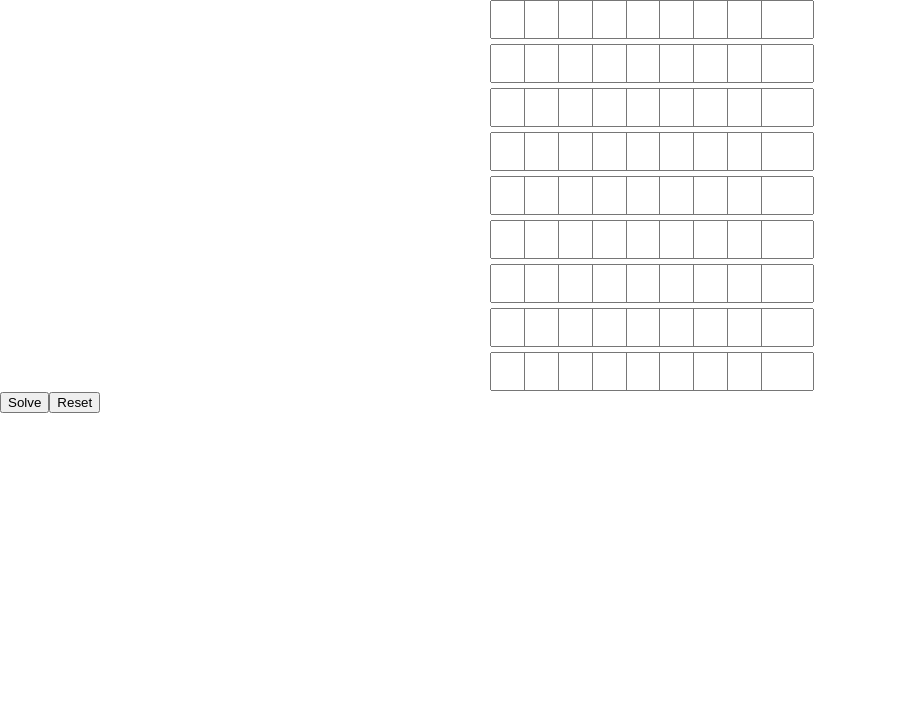
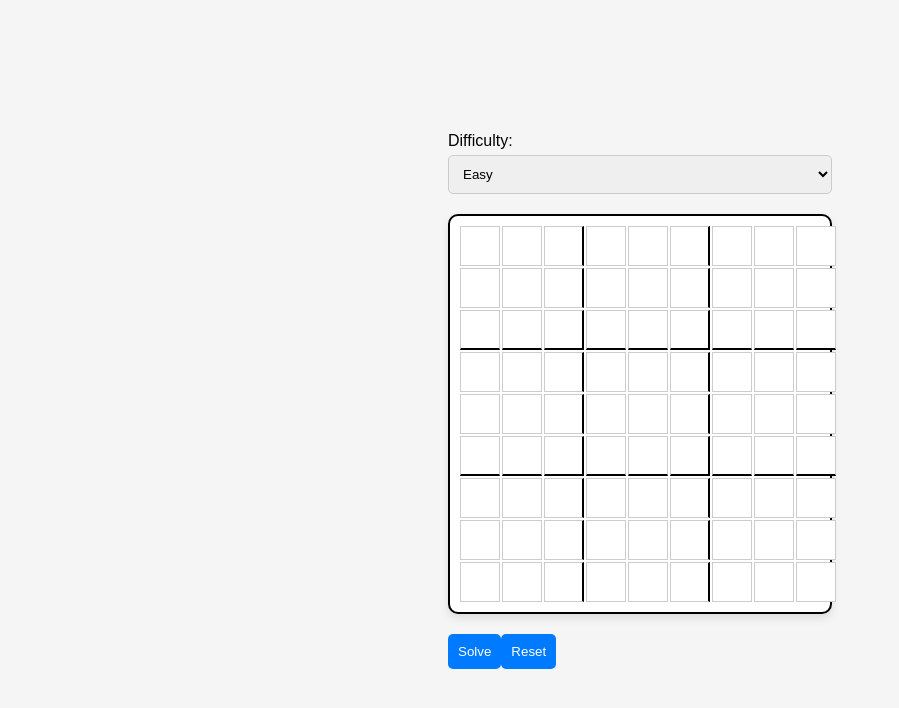
Before and after one commit to sziszi86/sudoko1, a React (Create React App) app in the folder sudoku-solver/: page /solver in a window 1280 px wide. Shown: the top 708 px of the page, without its empty margins (0-899 px from the left). Built offline with nearby package versions, Linux system fonts and the light colour scheme.

Commit message:
nehezsegi fokozatok

```diff
--- a/sudoku-solver/src/App.css
+++ b/sudoku-solver/src/App.css
@@ -1,14 +1,98 @@
-/* src/App.css */
+body {
+  font-family: 'Arial', sans-serif;
+  background-color: #f5f5f5;
+  margin: 0;
+  padding: 0;
+  display: flex;
+  justify-content: center;
+  align-items: center;
+  height: 100vh;
+  box-sizing: border-box;
+}
+
+.container {
+  max-width: 1200px;
+  margin: 0 auto;
+  padding: 20px;
+}
+
+h1 {
+  text-align: center;
+  margin-bottom: 20px;
+  font-size: 2em;
+  color: #333;
+}
+
+form {
+  display: flex;
+  flex-direction: column;
+  gap: 10px;
+  max-width: 400px;
+  margin: 0 auto 20px auto;
+  padding: 20px;
+  background-color: white;
+  border-radius: 10px;
+  box-shadow: 0 4px 8px rgba(0, 0, 0, 0.1);
+}
+
+label {
+  display: flex;
+  flex-direction: column;
+  gap: 5px;
+}
+
+input[type="email"], select {
+  padding: 10px;
+  border: 1px solid #ccc;
+  border-radius: 5px;
+}
+
+button {
+  padding: 10px;
+  background-color: #007bff;
+  color: white;
+  border: none;
+  border-radius: 5px;
+  cursor: pointer;
+}
+
+button:hover {
+  background-color: #0056b3;
+}
+
 .sudoku-grid {
   display: grid;
-  grid-template-columns: repeat(9, 1fr);
-  grid-gap: 5px;
-  max-width: 300px;
-  margin: auto;
+  grid-template-columns: repeat(9, 40px);
+  grid-template-rows: repeat(9, 40px);
+  gap: 2px;
+  max-width: 360px;
+  margin: 20px auto;
+  padding: 10px;
+  background-color: #fff;
+  border: 2px solid #000;
+  border-radius: 10px;
+  box-shadow: 0 4px 8px rgba(0, 0, 0, 0.1);
 }
 
 .sudoku-grid input {
   width: 100%;
-  padding: 10px;
+  height: 100%;
+  padding: 0;
   text-align: center;
+  font-size: 1.2em;
+  border: 1px solid #ccc;
+  box-sizing: border-box;
 }
+
+.sudoku-grid input:focus {
+  outline: none;
+  border: 2px solid #007bff;
+}
+
+.sudoku-grid .border-right {
+  border-right: 2px solid #000;
+}
+
+.sudoku-grid .border-bottom {
+  border-bottom: 2px solid #000;
+}
--- a/sudoku-solver/src/components/SubscriptionForm.jsx
+++ b/sudoku-solver/src/components/SubscriptionForm.jsx
@@ -1,8 +1,8 @@
-// src/components/SubscriptionForm.jsx
 import React, { useState } from 'react';
 
 const SubscriptionForm = () => {
     const [email, setEmail] = useState('');
+    const [difficulty, setDifficulty] = useState('easy');
     const [message, setMessage] = useState('');
 
     const handleSubmit = (e) => {
@@ -24,6 +24,14 @@ const SubscriptionForm = () => {
                     required
                 />
             </label>
+            <label>
+                Difficulty:
+                <select value={difficulty} onChange={(e) => setDifficulty(e.target.value)}>
+                    <option value="easy">Easy</option>
+                    <option value="medium">Medium</option>
+                    <option value="hard">Hard</option>
+                </select>
+            </label>
             <button type="submit">Subscribe</button>
             {message && <p>{message}</p>}
         </form>
--- a/sudoku-solver/src/components/SudokuGrid.jsx
+++ b/sudoku-solver/src/components/SudokuGrid.jsx
@@ -1,11 +1,18 @@
-// src/components/SudokuGrid.jsx
 import React from 'react';
 
 const SudokuGrid = ({ grid, onChange }) => {
     return (
         <div className="sudoku-grid">
             {grid.map((row, rowIndex) =>
-                row.map((cell, colIndex) => (
+                row.map((cell, colIndex) => {
+                    let className = "";
+                    if ((colIndex + 1) % 3 === 0 && colIndex < 8) {
+                        className += " border-right";
+                    }
+                    if ((rowIndex + 1) % 3 === 0 && rowIndex < 8) {
+                        className += " border-bottom";
+                    }
+                    return (
                         <input
                             key={`${rowIndex}-${colIndex}`}
                             type="number"
@@ -13,8 +20,10 @@ const SudokuGrid = ({ grid, onChange }) => {
                             max="9"
                             value={cell || ''}
                             onChange={(e) => onChange(rowIndex, colIndex, e.target.value)}
+                            className={className}
                         />
-                ))
+                    );
+                })
             )}
         </div>
     );
--- a/sudoku-solver/src/pages/LandingPage.jsx
+++ b/sudoku-solver/src/pages/LandingPage.jsx
@@ -1,12 +1,14 @@
 import React from 'react';
 import SubscriptionForm from '../components/SubscriptionForm';
+import { Link } from 'react-router-dom';
 
 const LandingPage = () => {
     return (
         <div>
             <h1>Welcome to Sudoku Solver</h1>
-            <p>Lorem ipsum dolor sit amet, consectetur adipiscing elit.</p>
+            <p>Lorem ipsum dolor sit amet, consectetur adipiscing elit. Nullam id dolor id nibh ultricies vehicula ut id elit.</p>
             <SubscriptionForm />
+            <Link to="/solver">Go to Sudoku Solver</Link>
         </div>
     );
 };
--- a/sudoku-solver/src/pages/SudokuSolverPage.jsx
+++ b/sudoku-solver/src/pages/SudokuSolverPage.jsx
@@ -1,34 +1,32 @@
-// src/pages/SudokuSolverPage.jsx
 import React, { useState, useEffect } from 'react';
 import SudokuGrid from '../components/SudokuGrid';
-import { solveSudoku, isValidSudoku } from '../utils/sudokuSolver';
+import { solveSudoku, generateSudoku } from '../utils/sudokuSolver';
 
 const SudokuSolverPage = () => {
-    const [grid, setGrid] = useState(Array(9).fill(Array(9).fill(null)));
+    const emptyGrid = Array(9).fill().map(() => Array(9).fill(null));
+
+    const [difficulty, setDifficulty] = useState('easy');
+    const [grid, setGrid] = useState(() => {
+        const savedGrid = JSON.parse(localStorage.getItem('sudoku-grid'));
+        return savedGrid || emptyGrid;
+    });
     const [message, setMessage] = useState('');
-
-    useEffect(() => {
-        const savedGrid = JSON.parse(localStorage.getItem('sudoku-grid'));
-        if (savedGrid) {
-            setGrid(savedGrid);
-        }
-    }, []);
 
     useEffect(() => {
         localStorage.setItem('sudoku-grid', JSON.stringify(grid));
     }, [grid]);
 
     const handleChange = (row, col, value) => {
-        const newGrid = [...grid];
-        newGrid[row] = [...newGrid[row]];
-        newGrid[row][col] = value ? parseInt(value) : null;
+        const newGrid = grid.map((r, rowIndex) =>
+            r.map((cell, colIndex) => (rowIndex === row && colIndex === col ? (value ? parseInt(value) : null) : cell))
+        );
         setGrid(newGrid);
     };
 
     const handleSolve = () => {
-        const solvedGrid = solveSudoku(grid);
-        if (solvedGrid) {
-            setGrid(solvedGrid);
+        const gridCopy = grid.map(row => row.slice());
+        if (solveSudoku(gridCopy)) {
+            setGrid(gridCopy);
             setMessage('Sudoku solved!');
         } else {
             setMessage('This Sudoku puzzle is unsolvable.');
@@ -36,12 +34,20 @@ const SudokuSolverPage = () => {
     };
 
     const handleReset = () => {
-        setGrid(Array(9).fill(Array(9).fill(null)));
+        setGrid(generateSudoku(difficulty));
         setMessage('');
     };
 
     return (
         <div>
+            <label>
+                Difficulty:
+                <select value={difficulty} onChange={(e) => setDifficulty(e.target.value)}>
+                    <option value="easy">Easy</option>
+                    <option value="medium">Medium</option>
+                    <option value="hard">Hard</option>
+                </select>
+            </label>
             <SudokuGrid grid={grid} onChange={handleChange} />
             <button onClick={handleSolve}>Solve</button>
             <button onClick={handleReset}>Reset</button>
--- a/sudoku-solver/src/utils/sudokuSolver.js
+++ b/sudoku-solver/src/utils/sudokuSolver.js
@@ -1,21 +1,10 @@
-// src/utils/sudokuSolver.js
-
 const isValid = (grid, row, col, num) => {
-    // Ellenőrzi a sort
     for (let x = 0; x < 9; x++) {
-        if (grid[row][x] === num) {
+        if (grid[row][x] === num || grid[x][col] === num) {
             return false;
         }
     }
 
-    // Ellenőrzi az oszlopot
-    for (let x = 0; x < 9; x++) {
-        if (grid[x][col] === num) {
-            return false;
-        }
-    }
-
-    // Ellenőrzi a 3x3-as rácsot
     const startRow = row - (row % 3);
     const startCol = col - (col % 3);
     for (let i = 0; i < 3; i++) {
@@ -29,39 +18,69 @@ const isValid = (grid, row, col, num) => {
     return true;
 };
 
-export const solveSudoku = (grid) => {
+const findEmptyLocation = (grid, location) => {
     for (let row = 0; row < 9; row++) {
         for (let col = 0; col < 9; col++) {
             if (grid[row][col] === null) {
-                for (let num = 1; num <= 9; num++) {
-                    if (isValid(grid, row, col, num)) {
-                        grid[row][col] = num;
-                        if (solveSudoku(grid)) {
-                            return grid;
-                        }
-                        grid[row][col] = null;
-                    }
-                }
-                return null;
+                location[0] = row;
+                location[1] = col;
+                return true;
             }
         }
     }
-    return grid;
+    return false;
 };
 
-export const isValidSudoku = (grid) => {
-    // Ellenőrzi az egész rácsot
-    for (let row = 0; row < 9; row++) {
-        for (let col = 0; col < 9; col++) {
-            if (grid[row][col] !== null) {
-                const num = grid[row][col];
-                grid[row][col] = null;
-                if (!isValid(grid, row, col, num)) {
-                    return false;
-                }
-                grid[row][col] = num;
+export const solveSudoku = (grid) => {
+    const location = [0, 0];
+    if (!findEmptyLocation(grid, location)) {
+        return true;
+    }
+
+    const row = location[0];
+    const col = location[1];
+
+    for (let num = 1; num <= 9; num++) {
+        if (isValid(grid, row, col, num)) {
+            grid[row][col] = num;
+            if (solveSudoku(grid)) {
+                return true;
             }
+            grid[row][col] = null;
         }
     }
-    return true;
+    return false;
 };
+
+export const generateSudoku = (difficulty) => {
+    const emptyGrid = Array(9).fill().map(() => Array(9).fill(null));
+    solveSudoku(emptyGrid);
+    let numberOfCellsToRemove;
+
+    switch (difficulty) {
+        case 'easy':
+            numberOfCellsToRemove = 20;
+            break;
+        case 'medium':
+            numberOfCellsToRemove = 40;
+            break;
+        case 'hard':
+            numberOfCellsToRemove = 60;
+            break;
+        default:
+            numberOfCellsToRemove = 20;
+    }
+
+    const sudokuGrid = emptyGrid.map(row => row.slice());
+
+    while (numberOfCellsToRemove > 0) {
+        const row = Math.floor(Math.random() * 9);
+        const col = Math.floor(Math.random() * 9);
+        if (sudokuGrid[row][col] !== null) {
+            sudokuGrid[row][col] = null;
+            numberOfCellsToRemove--;
+        }
+    }
+
+    return sudokuGrid;
+};
```
Lines whose indentation alone changed are shown as unchanged.
